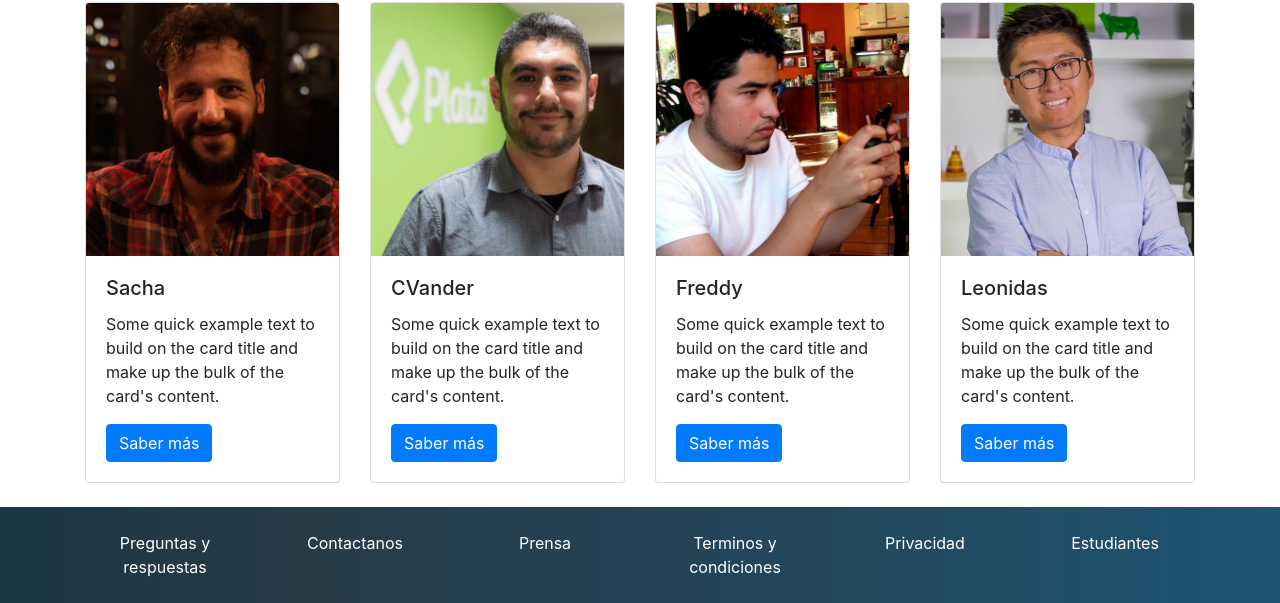
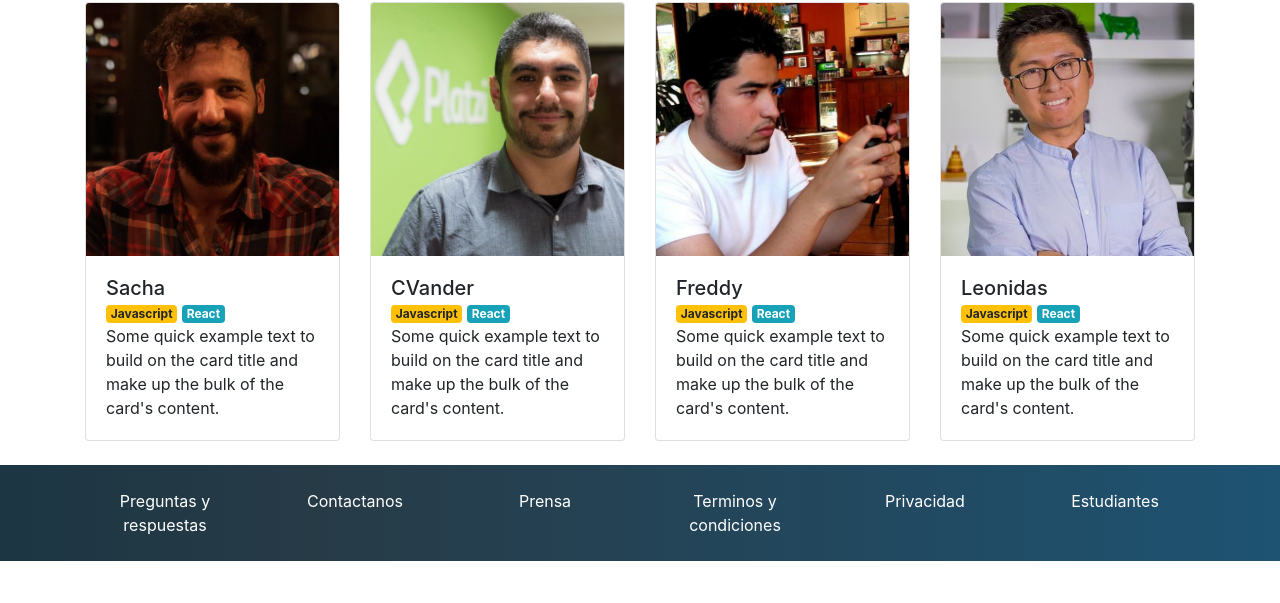
Before and after one commit to andygeek/platzi-bootstrap, a plain HTML site: page index.html in a window 1280 px wide. Shown: the part 708-1311 px from the top of the page. After the commit the page ends 1269 px from the top, so only its background shows below. Drawn offline with nearby package versions, Linux system fonts and the light colour scheme.

Commit message:
Add badges

```diff
--- a/index.html
+++ b/index.html
@@ -94,9 +94,12 @@
                     <div class="card">
                         <img src="assets/speakers/sacha.jpg" class="card-img-top" alt="Foto de Sacha">
                         <div class="card-body">
-                            <h5 class="card-title">Sacha</h5>
+                            <h5 class="card-title mb-0">Sacha</h5>
+                            <div class="badges">
+                                <span class="badge badge-warning">Javascript</span>
+                                <span class="badge badge-info">React</span>
+                            </div>
                             <p class="card-text">Some quick example text to build on the card title and make up the bulk of the card's content.</p>
-                            <a href="#" class="btn btn-primary">Saber más</a>
                         </div>
                     </div>
                 </div>
@@ -104,9 +107,12 @@
                     <div class="card">
                         <img src="assets/speakers/cvander.jpeg" class="card-img-top" alt="Foto de Sacha">
                         <div class="card-body">
-                            <h5 class="card-title">CVander</h5>
+                            <h5 class="card-title mb-0">CVander</h5>
+                            <div class="badges">
+                                <span class="badge badge-warning">Javascript</span>
+                                <span class="badge badge-info">React</span>
+                            </div>
                             <p class="card-text">Some quick example text to build on the card title and make up the bulk of the card's content.</p>
-                            <a href="#" class="btn btn-primary">Saber más</a>
                         </div>
                     </div>
                 </div>
@@ -114,9 +120,12 @@
                     <div class="card">
                         <img src="assets/speakers/freddy.jpeg" class="card-img-top" alt="Foto de Sacha">
                         <div class="card-body">
-                            <h5 class="card-title">Freddy</h5>
+                            <h5 class="card-title mb-0">Freddy</h5>
+                            <div class="badges">
+                                <span class="badge badge-warning">Javascript</span>
+                                <span class="badge badge-info">React</span>
+                            </div>
                             <p class="card-text">Some quick example text to build on the card title and make up the bulk of the card's content.</p>
-                            <a href="#" class="btn btn-primary">Saber más</a>
                         </div>
                     </div>
                 </div>
@@ -124,9 +133,12 @@
                     <div class="card">
                         <img src="assets/speakers/leonidas2.jpeg" class="card-img-top" alt="Foto de Sacha">
                         <div class="card-body">
-                            <h5 class="card-title">Leonidas</h5>
+                            <h5 class="card-title mb-0">Leonidas</h5>
+                            <div class="badges">
+                                <span class="badge badge-warning">Javascript</span>
+                                <span class="badge badge-info">React</span>
+                            </div>
                             <p class="card-text">Some quick example text to build on the card title and make up the bulk of the card's content.</p>
-                            <a href="#" class="btn btn-primary">Saber más</a>
                         </div>
                     </div>
                 </div>
```
